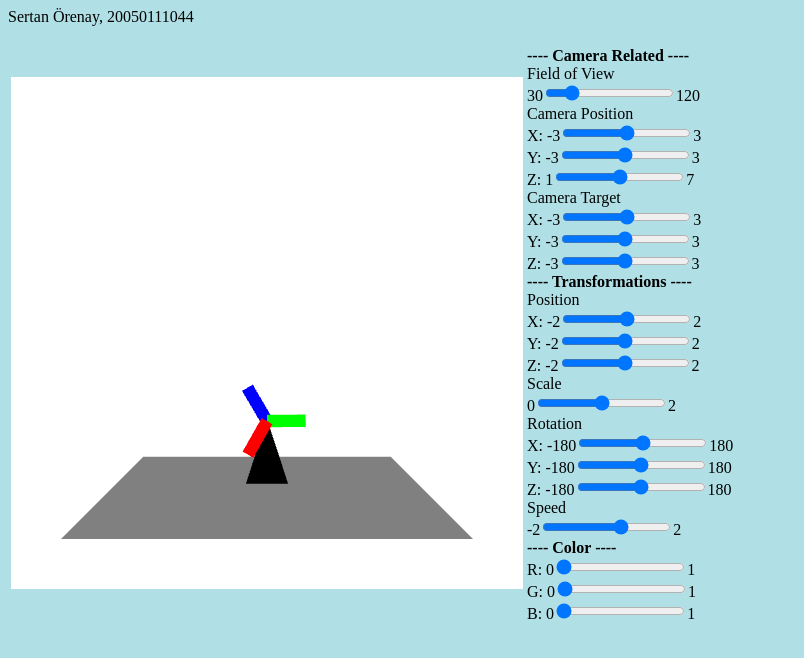
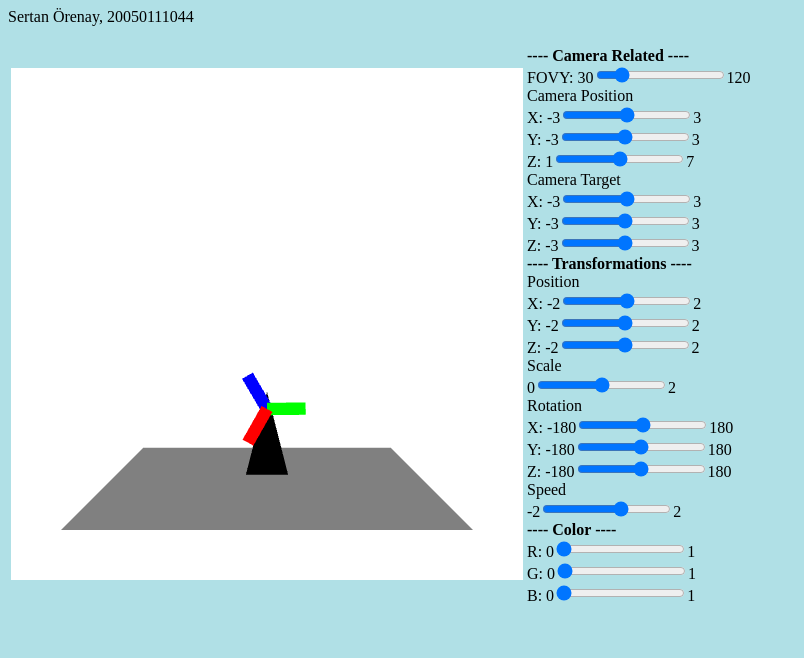
Before and after one commit to sertanorenay/WebGL3D, a plain HTML site: page assignment4.html in a window 1280 px wide. Shown: the whole page, without its empty margins (0-804 px from the left). Drawn offline with Linux system fonts and the light colour scheme.

Commit message:
Windmill center reallocated, triangle resized

```diff
--- a/assignment4.html
+++ b/assignment4.html
@@ -50,8 +50,7 @@ Sertan Örenay, 20050111044
 
 			<div> <strong>---- Camera Related ----</strong> </div>
 
-			<div>Field of View</div>
-    		<div>30<input id="fovy" type="range"
+    		<div>FOVY: 30<input id="fovy" type="range"
     		 min="30" max="120" step="5" value="45" />120</div>
 
 
--- a/assignment4.js
+++ b/assignment4.js
@@ -53,8 +53,8 @@ window.onload = function init() {
 
 
     coneVertices = [
-        vec3(-0.14, -0.23, -0.1),
-        vec3(0.14, -0.23, -0.1),
+        vec3(-0.14, -0.35, -0.1),
+        vec3(0.14, -0.35, -0.1),
         vec3(0, 0.2, -0.1),
 
     ];
@@ -188,7 +188,7 @@ function render() {
 
     // Draw Cone
     let transformationMatrix = mat4();
-    transformationMatrix = mult(transformationMatrix, translate(translateX, translateY - .77, translateZ));
+    transformationMatrix = mult(transformationMatrix, translate(translateX, translateY - .65, translateZ));
     transformationMatrix = mult(transformationMatrix, rotateX(angleX));
     transformationMatrix = mult(transformationMatrix, rotateY(angleY));
     transformationMatrix = mult(transformationMatrix, rotateZ(angleZ));
@@ -214,7 +214,7 @@ function render() {
 function drawWing(baseMatrix, rotation, color) {
     let wingMatrix = mat4();
     wingMatrix = mult(wingMatrix, baseMatrix);
-    wingMatrix = mult(wingMatrix, translate(0, 0.2, 0));
+    wingMatrix = mult(wingMatrix, translate(0, 0.1, 0));
     wingMatrix = mult(wingMatrix, rotateZ(rotation));
     wingMatrix = mult(wingMatrix, translate(0, -0.2, 0));
 
```
Also changed, not shown: 1 other file.
